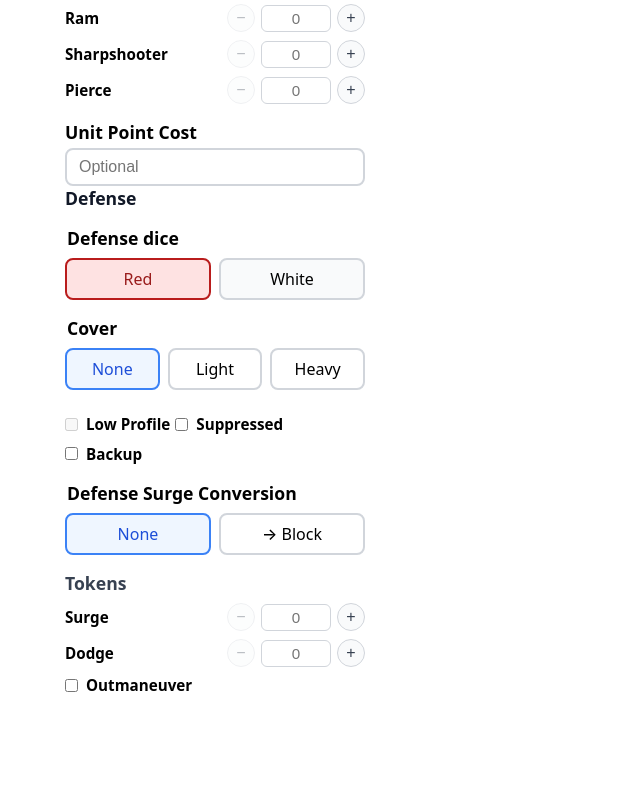
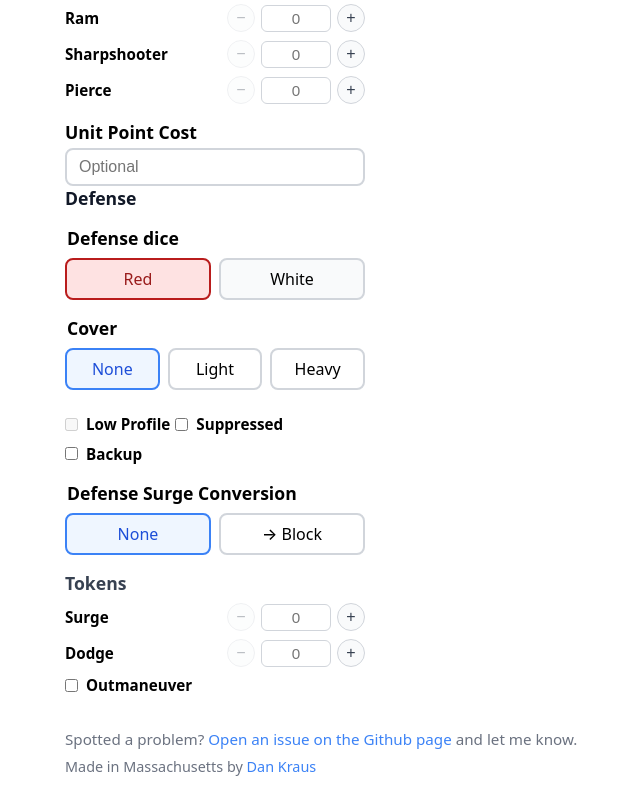
Before and after one commit to dankraus/sw-legion-dice, a React (Vite) app: page / in a window 1280 px wide. Shown: the part 685-1485 px from the top of the page, without its empty margins (95-735 px from the left). Before the commit the page ends 1406 px from the top, so only its background shows below. Built offline with nearby package versions, Linux system fonts and the light colour scheme.

Commit message:
Add GitHub issues link, footer with attribution
Made-with: Cursor

```diff
--- a/src/App.css
+++ b/src/App.css
@@ -103,3 +103,35 @@
   font-size: 1.1rem;
   padding: 3rem 0;
 }
+
+.app__github-note {
+  margin-top: 2rem;
+  margin-bottom: 0.5rem;
+  font-size: 0.95rem;
+  color: #6b7280;
+}
+
+.app__github-note a {
+  color: #3b82f6;
+  text-decoration: none;
+}
+
+.app__github-note a:hover {
+  text-decoration: underline;
+}
+
+.app__footer {
+  margin-top: 0;
+  margin-bottom: 0;
+  font-size: 0.9rem;
+  color: #6b7280;
+}
+
+.app__footer a {
+  color: #3b82f6;
+  text-decoration: none;
+}
+
+.app__footer a:hover {
+  text-decoration: underline;
+}
--- a/src/App.tsx
+++ b/src/App.tsx
@@ -326,6 +326,21 @@ function App() {
           )}
         </section>
       </div>
+
+      <p className="app__github-note">
+        Spotted a problem?{' '}
+        <a href="https://github.com/dskraus/legion-dice/issues" target="_blank" rel="noopener noreferrer">
+          Open an issue on the Github page
+        </a>{' '}
+        and let me know.
+      </p>
+
+      <footer className="app__footer">
+        Made in Massachusetts by{' '}
+        <a href="http://www.dskraus.com" target="_blank" rel="noopener noreferrer">
+          Dan Kraus
+        </a>
+      </footer>
     </div>
   );
 }
```
